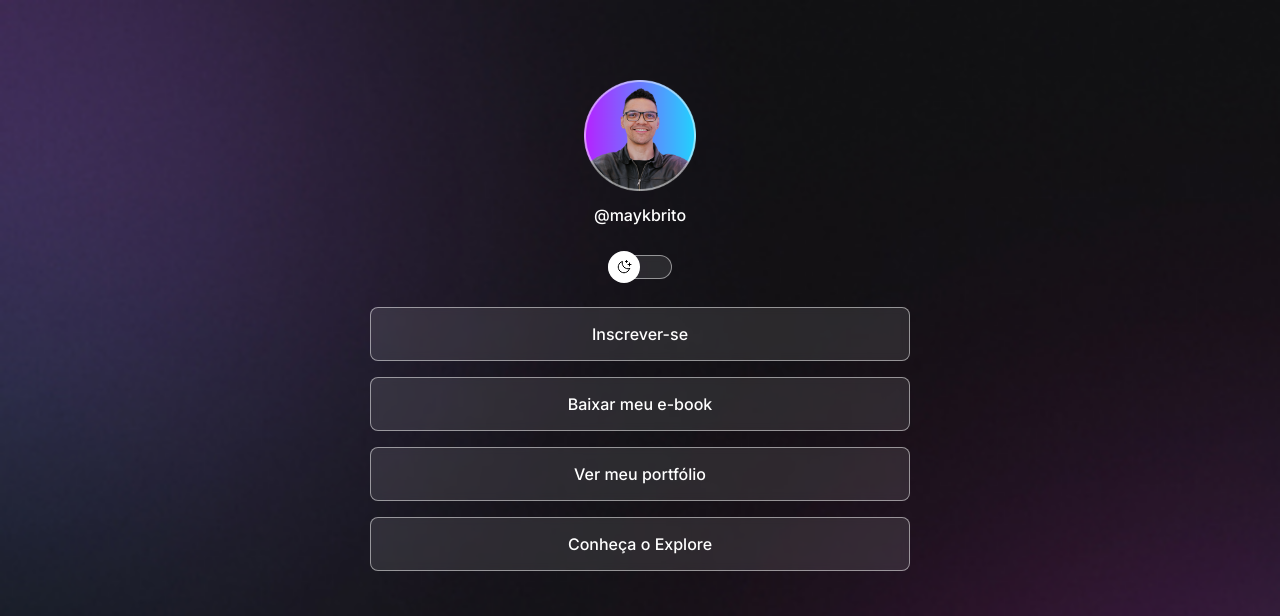
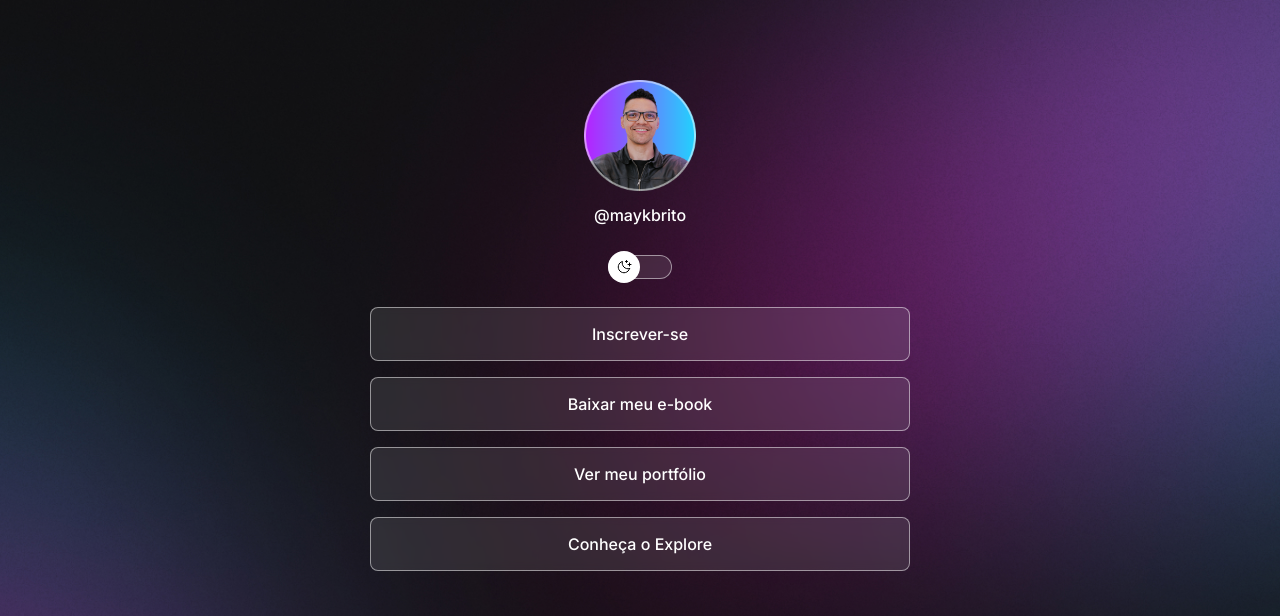
Before and after one commit to KarolMendes3009/Devlinks, a plain HTML site: page index.html in a window 1280 px wide. Shown: the top 616 px of the page. Drawn offline with nearby package versions, Linux system fonts and the light colour scheme.

Commit message:
Chenge background based on media queries

```diff
--- a/style.css
+++ b/style.css
@@ -3,26 +3,24 @@
   padding: 0;
   box-sizing: border-box;
 }
-:root{
+:root {
   --text-color: white;
   --bg-url: url(./Assets/bg-mobile.jpg);
   --stroke-color: rgba(255, 255, 255, 0.5);
   --surface-color: rgba(255, 255, 255, 0.1);
   --surface-color-hover: rgba(255, 255, 255, 0.05);
   --highlight-color: rgba(255, 255, 255, 0.2);
-  --switch-bg-url: url(./assets/moon-stars.svg)
+  --switch-bg-url: url(./assets/moon-stars.svg);
 }
 
-.light{
+.light {
   --text-color: black;
   --bg-url: url(./Assets/bg-mobile-light.jpg);
   --stroke-color: rgba(0, 0, 0, 0.5);
   --surface-color: rgba(0, 0, 0, 0.05);
   --surface-color-hover: rgba(0, 0, 0, 0.02);
   --highlight-color: rgba(0, 0, 0, 0.1);
- --switch-bg-url: url(./assets/sun.svg)
-
-
+  --switch-bg-url: url(./assets/sun.svg);
 }
 
 body {
@@ -32,6 +30,7 @@ body {
   background-size: cover; */
   /*background: color image position/size */
   background: var(--bg-url) no-repeat top center/cover;
+  height: 100vh;
 }
 
 body * {
@@ -62,14 +61,13 @@ body * {
 }
 
 /*switch*/
-#switch{
+#switch {
   position: relative;
   width: 64px;
 
   margin: 4px auto;
-
 }
-#switch button{
+#switch button {
   width: 32px;
   height: 32px;
   background: white var(--switch-bg-url) no-repeat center;
@@ -83,13 +81,12 @@ body * {
   transform: translateY(-50%);
 }
 
-.light #switch button{
+.light #switch button {
   right: 0;
   left: initial;
-
 }
 
-#switch span{
+#switch span {
   display: block;
   width: 64px;
   height: 24px;
@@ -166,3 +163,14 @@ footer {
   text-align: center;
   font-size: 14px;
 }
+
+/* media queries */
+@media (min-width: 700px) {
+  :root {
+    --bg-url: url(./assets/bg-desktop.jpg);
+  }
+
+  .light {
+    --bg-url: url(./assets/bg-desktop-light.jpg);
+  }
+}
```
Also changed, not shown: Assets/bg-desktop-light.jpg (added), Assets/bg-desktop.jpg (added). Lines whose indentation alone changed are shown as unchanged.
